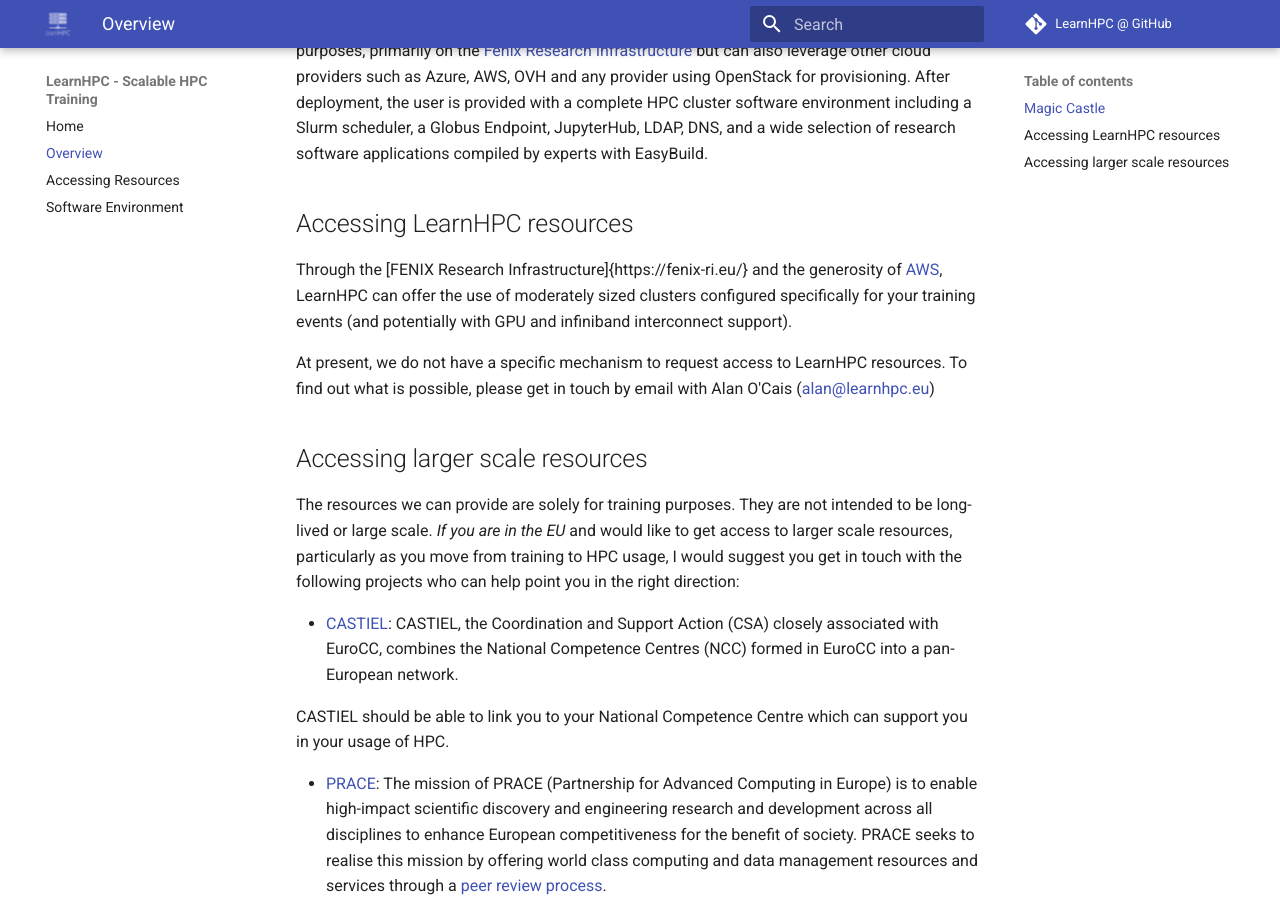
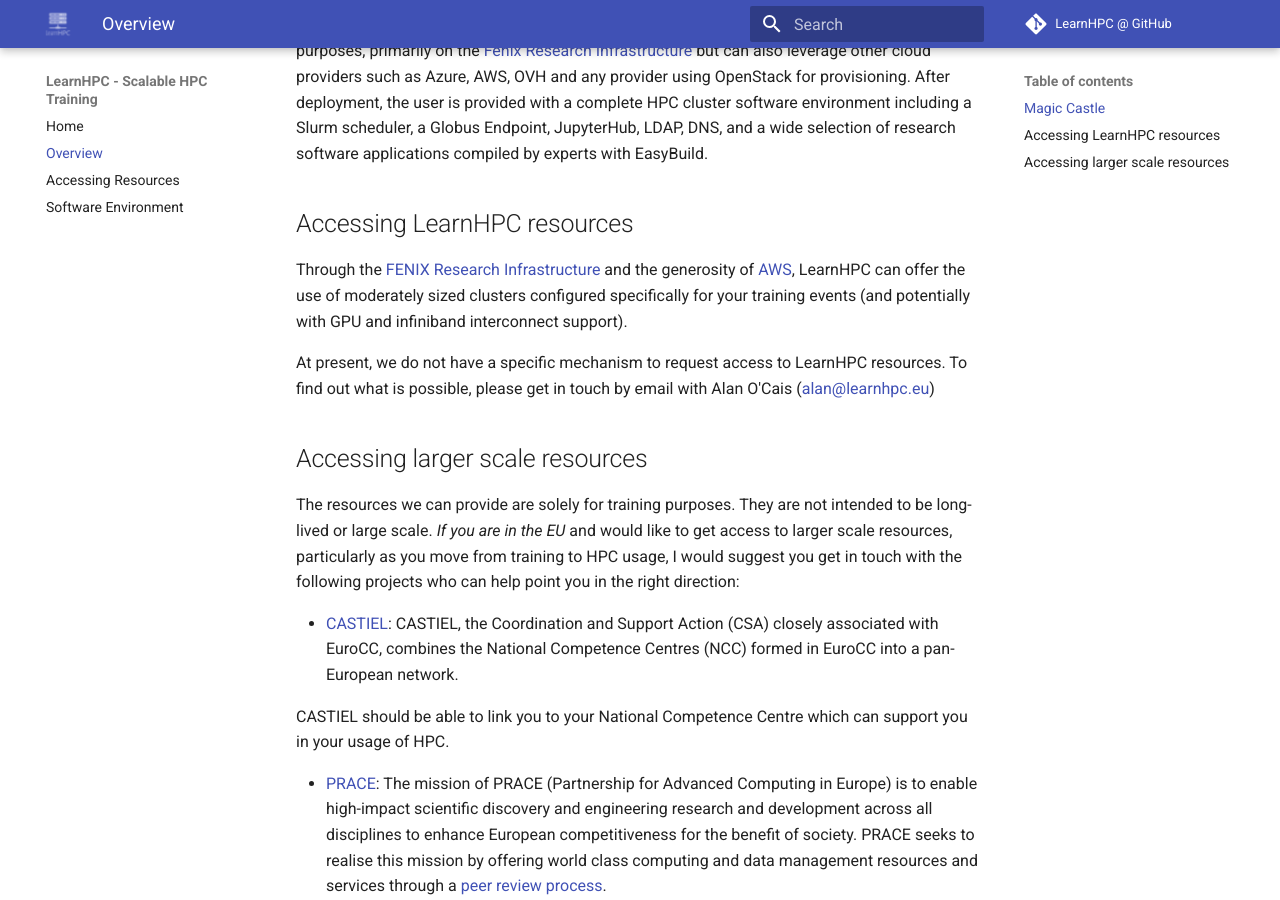
Before and after one commit to LearnHPC/learnhpc.github.io, an MkDocs documentation site: the page built from docs/learnhpc/README.md, in a window 1280 px wide and 900 px high, scrolled down 837 px. Built offline with MkDocs 1.6.1 and Material for MkDocs 9.7.7, drawn with Linux system fonts in a browser that asks for light colours.

Commit message:
Too much latex recently

```diff
--- a/docs/learnhpc/README.md
+++ b/docs/learnhpc/README.md
@@ -38,7 +38,7 @@
 
 ## Accessing LearnHPC resources
 
-Through the [FENIX Research Infrastructure]{https://fenix-ri.eu/} and the generosity of
+Through the [FENIX Research Infrastructure](https://fenix-ri.eu/) and the generosity of
 [AWS](https://aws.amazon.com/), LearnHPC can offer the use of moderately sized clusters
 configured specifically for your training events (and potentially with GPU and
 infiniband interconnect support).
```
